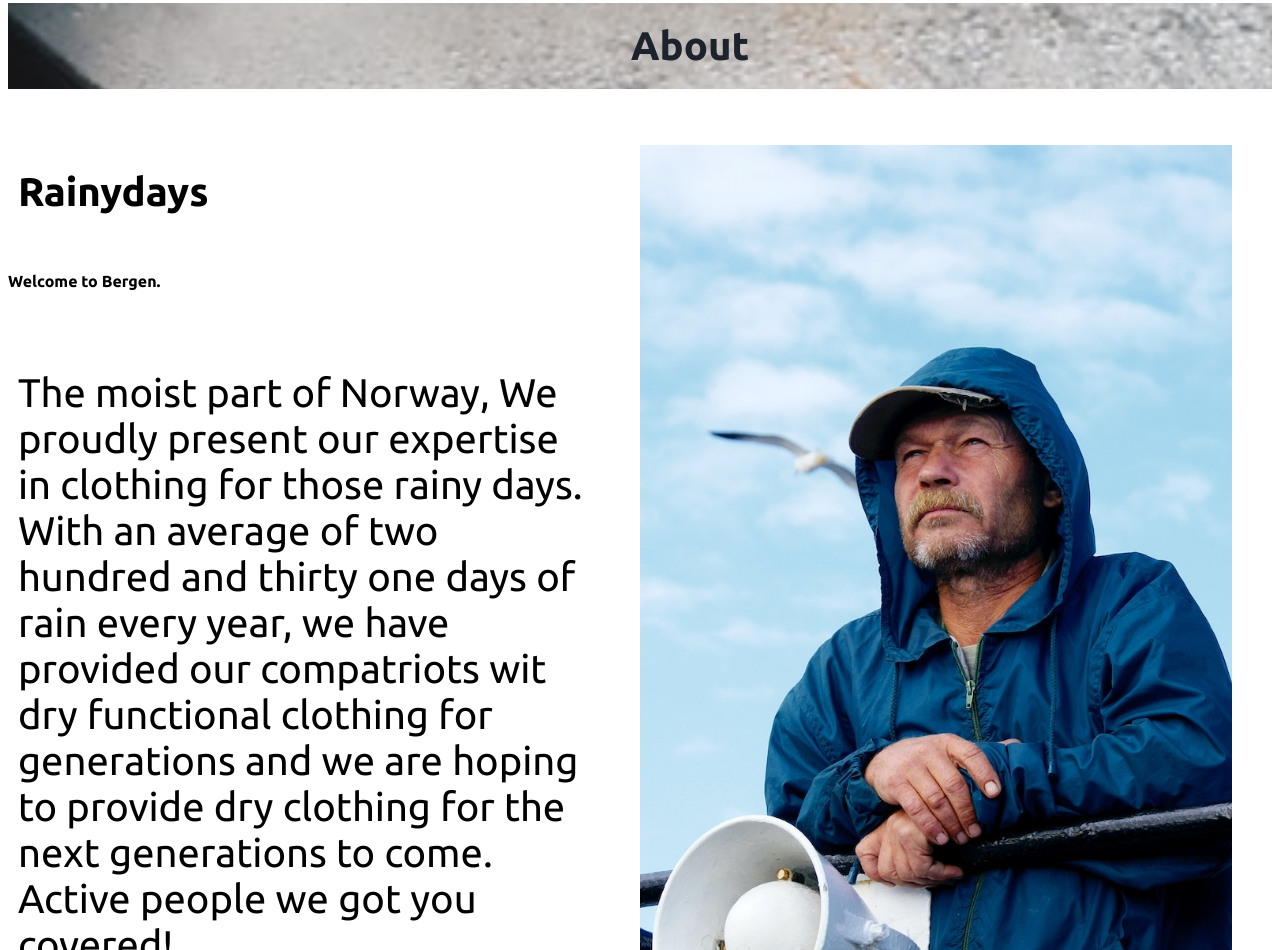
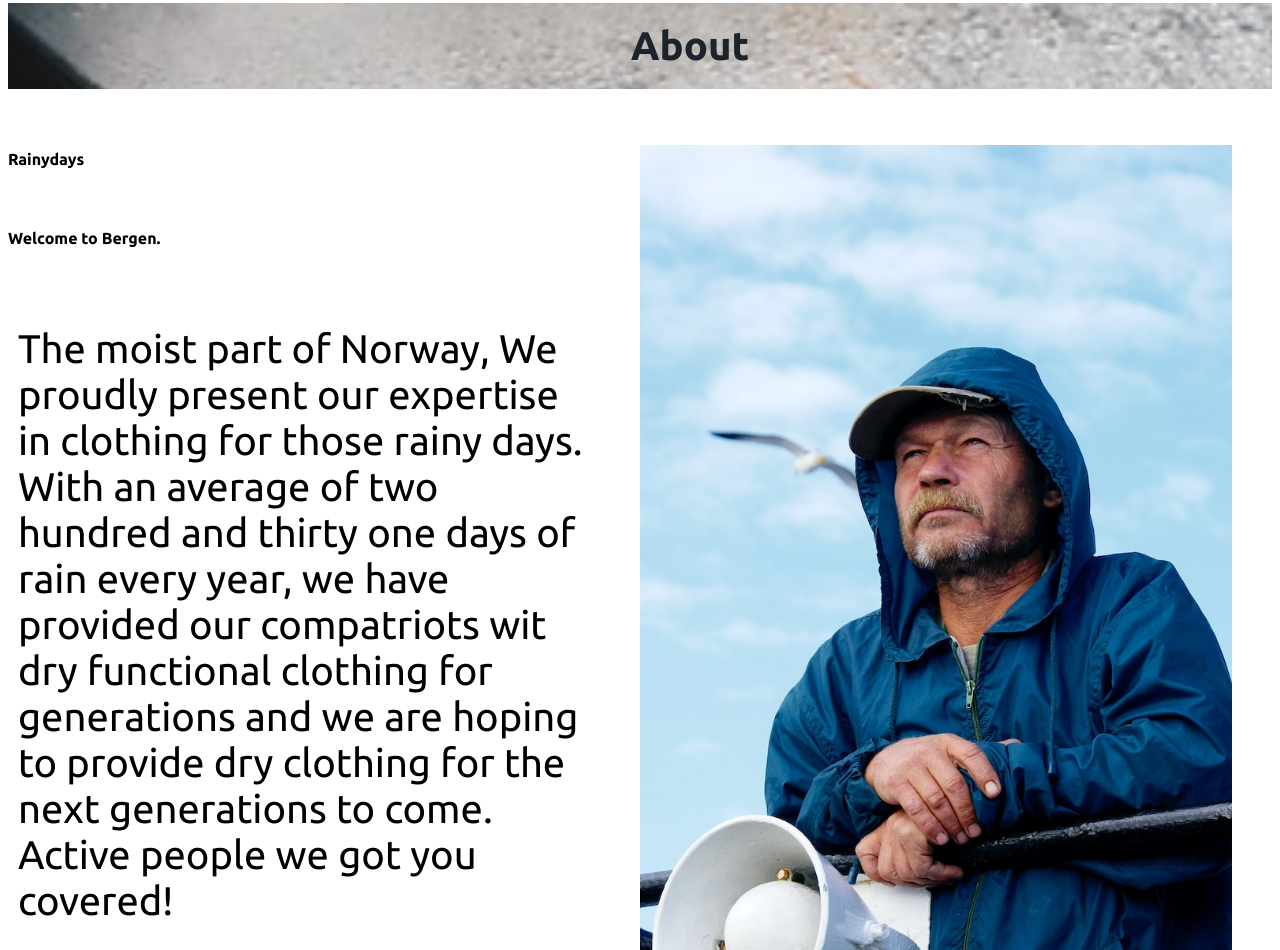
Before and after one commit to Seagull-chicklet/Tine_Andeseen-Fed1-CA_html_css, a plain HTML site: page index.html in a window 1280 px wide. Shown: the part 1563-2513 px from the top of the page. Drawn offline with Linux system fonts and the light colour scheme.

Commit message:
Update index.html

```diff
--- a/index.html
+++ b/index.html
@@ -103,7 +103,7 @@
         <h3 id="two">About</h3>
         <div class="about-page">
           <div class="about-content">
-            <p><strong>Rainydays</strong></p>
+            <h4><strong>Rainydays</strong></h4>
             <br />
             <h4>Welcome to Bergen.</h4>
             <br />
```
